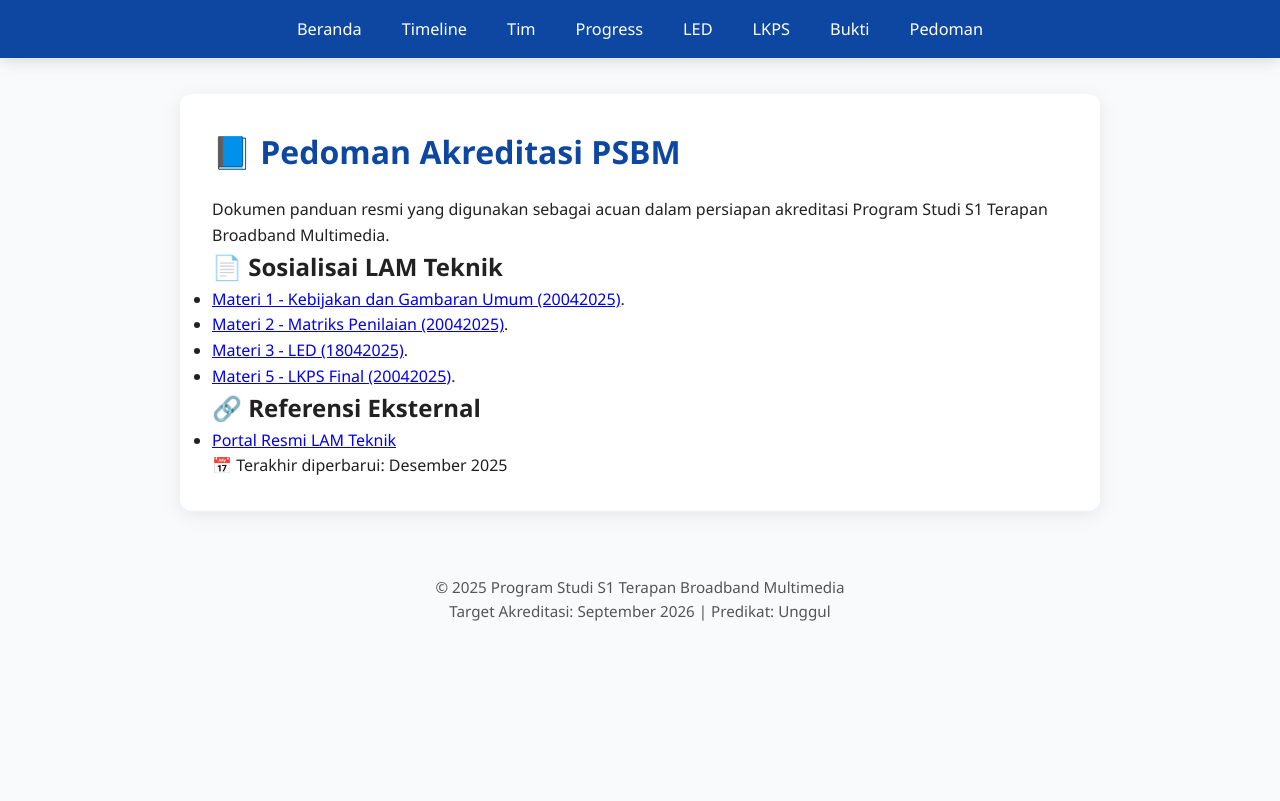
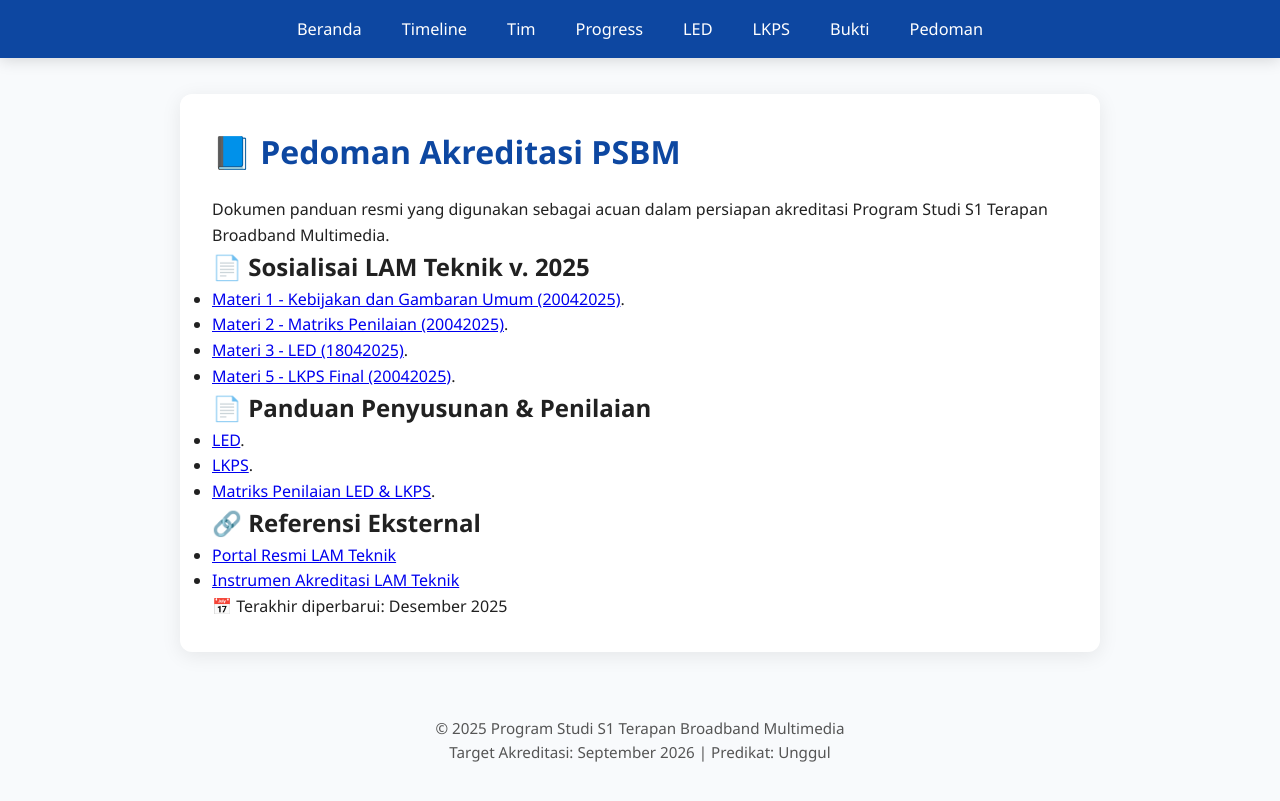
Before and after one commit to portal-psbm/aksibm-26, a Jekyll site: the page built from pedoman.md, in a window 1280 px wide. Shown: the top 801 px of the page. Built offline with Jekyll 4.4.1, drawn with Linux system fonts in a browser that asks for light colours.

Commit message:
Update pedoman.md

```diff
--- a/pedoman.md
+++ b/pedoman.md
@@ -8,13 +8,19 @@ permalink: /pedoman/
 
 Dokumen panduan resmi yang digunakan sebagai acuan dalam persiapan akreditasi Program Studi S1 Terapan Broadband Multimedia.
 
-## 📄 Sosialisai LAM Teknik
+## 📄 Sosialisai LAM Teknik v. 2025
 - [Materi 1 - Kebijakan dan Gambaran Umum (20042025)](/aksibm-26/assets/pedoman/kebijakan_dan_gambaran_umum.pdf).
 - [Materi 2 - Matriks Penilaian (20042025)](/aksibm-26/assets/pedoman/matriks_penilaian.pdf).
 - [Materi 3 - LED (18042025)](/aksibm-26/assets/pedoman/led.pdf).
 - [Materi 5 - LKPS Final (20042025)](/aksibm-26/assets/pedoman/lkps.pdf).
 
+## 📄 Panduan Penyusunan & Penilaian
+- [LED](/aksibm-26/assets/pedoman/panduan_penyusunan_led_2025.pdf).
+- [LKPS](/aksibm-26/assets/pedoman/panduan_penyusunan_lkps_2025.pdf).
+- [Matriks Penilaian LED & LKPS](/aksibm-26/assets/pedoman/pedoman_matrik_penilaian_2025.pdf).
+
 ## 🔗 Referensi Eksternal
 - [Portal Resmi LAM Teknik](https://lamteknik.or.id)
+- [Instrumen Akreditasi LAM Teknik](https://lamteknik.or.id/akreditasi/instrumen-akreditasi)
 
 > 📅 Terakhir diperbarui: Desember 2025
```
